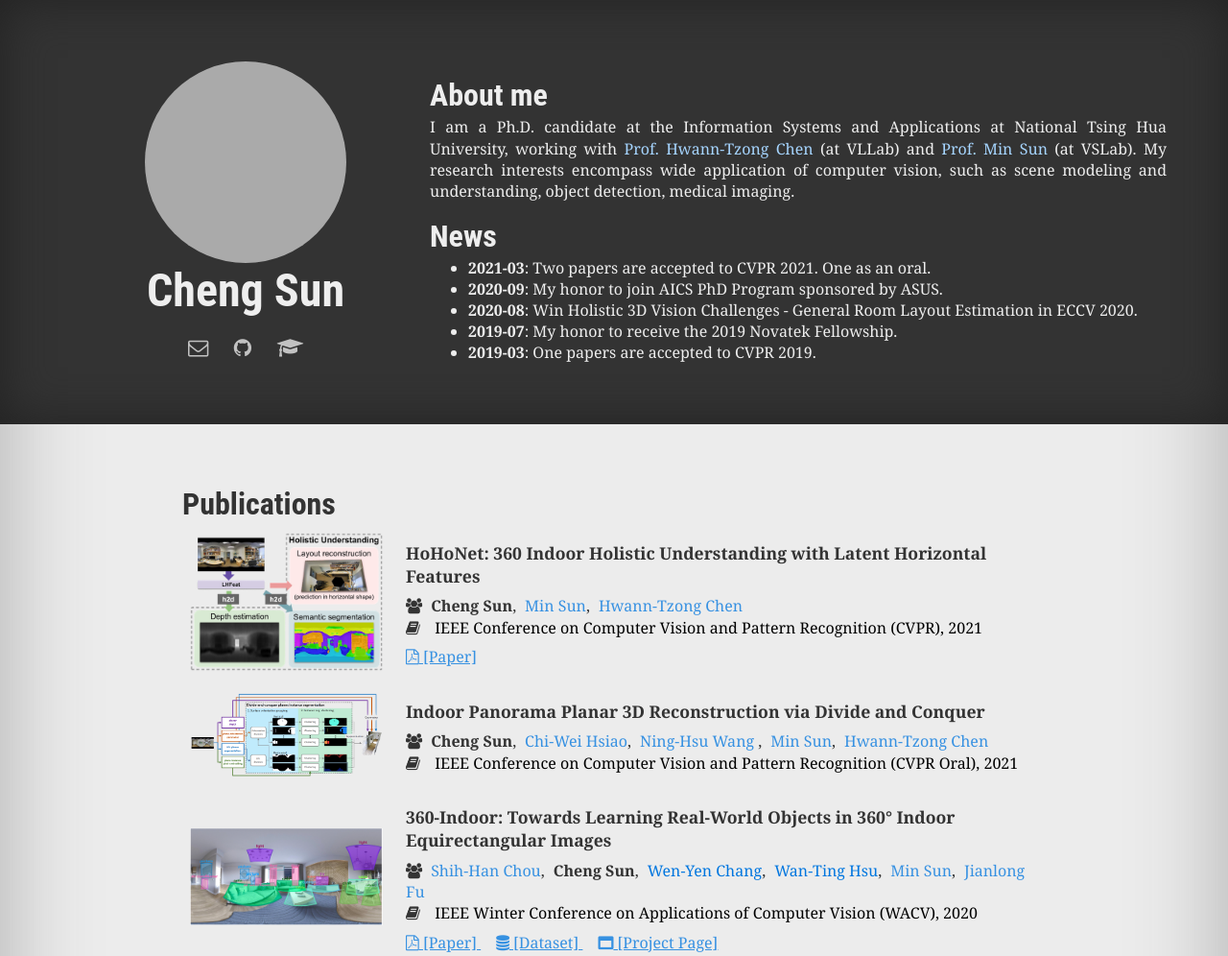
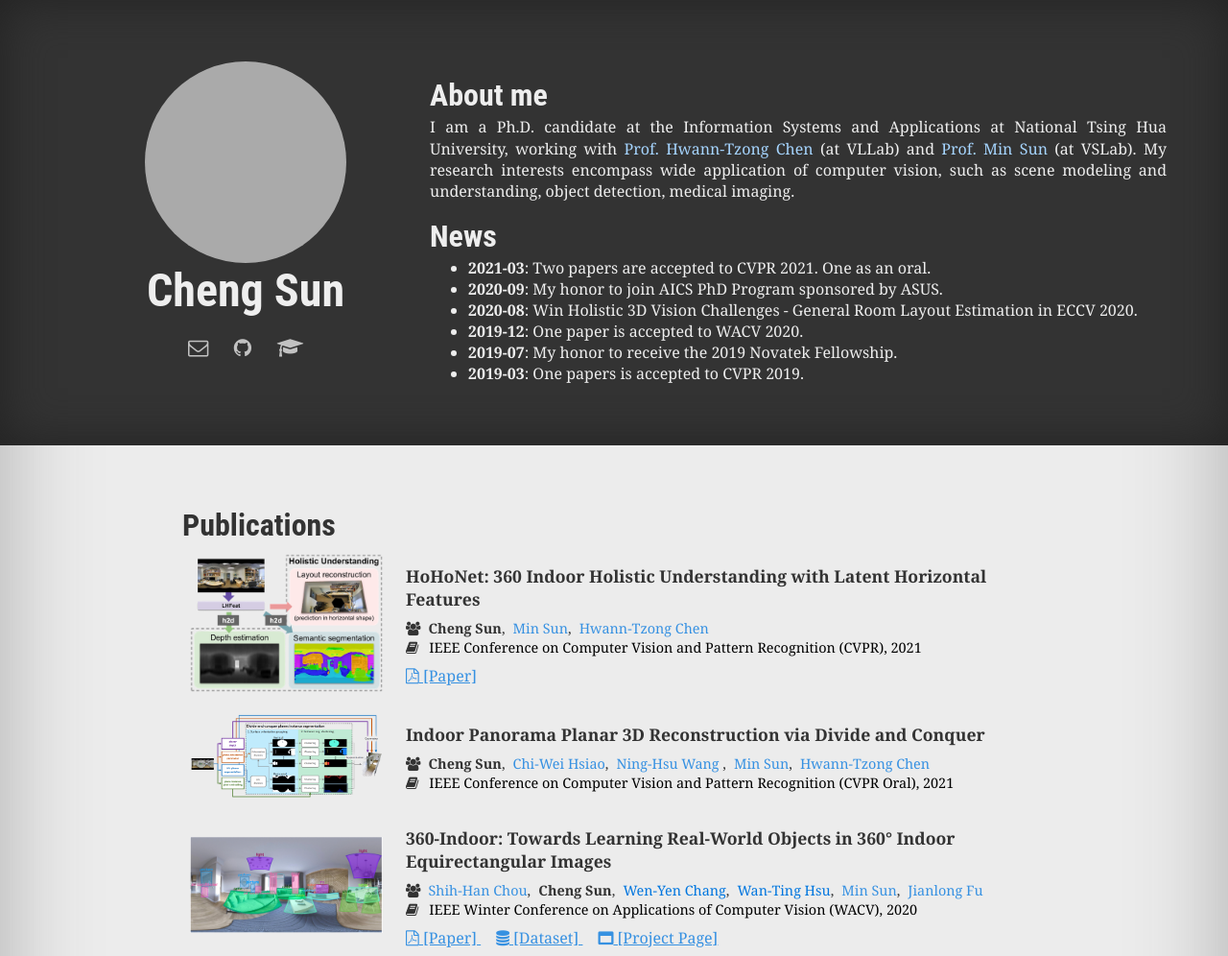
Before and after one commit to sunset1995/sunset1995.github.io, a plain HTML site: page index.html in a window 1280 px wide. Shown: the top 996 px of the page at 96% size. Drawn offline with Linux system fonts and the light colour scheme.

Commit message:
Add news & update style

```diff
--- a/index.html
+++ b/index.html
@@ -16,11 +16,11 @@
     <meta http-equiv="X-UA-Compatible" content="ie=edge">
     <title>Cheng Sun</title>
     <meta name="keywords" content="Cheng Sun, 孫誠, Sunset, sunset1995">
-    <meta name="description" content="Second year grad student in NTHU. Focusing on the topic of scene modeling and 3D geometry.">
+    <meta name="description" content="Ph.D. candidate at the Information Systems and Applications at National Tsing Hua University.">
     <meta name="google-site-verification" content="zTn5k4uR8M5ulbD97RtehwXhTTfyIYD4zgdiiQsMn6Q" />
     <meta name="msvalidate.01" content="3CC0A964D32EA3E8561E23E2DF370684" />
     <meta property="og:title" content="Cheng Sun">
-    <meta name="og:description" content="First year PhD student in NTHU. Focusing on the topic of scene modeling and 3D geometry.">
+    <meta name="og:description" content="Ph.D. candidate at the Information Systems and Applications at National Tsing Hua University.">
     <meta property="og:type" content="website">
     <meta property="og:url" content="https://sunset1995.github.io/">
     <meta property="og:site_name" content="Cheng Sun">
@@ -28,7 +28,6 @@
 
     <link rel="icon" href="./favicon.ico">
     <link rel="stylesheet" href="./font-awesome-4.7.0/css/font-awesome.min.css">
-    <link rel="stylesheet" type="text/css" href="./font-awesome-4.7.0/css/academicons.css">
     <link rel="stylesheet" href="./style.css">
     <link rel="stylesheet" href="./style-teaser.css">
     <link rel="stylesheet" href="./style-experience.css">
@@ -62,8 +61,9 @@
                 <li><strong>2021-03</strong>: Two papers are accepted to CVPR 2021. One as an oral.</li>
                 <li><strong>2020-09</strong>: My honor to join AICS PhD Program sponsored by ASUS.</li>
                 <li><strong>2020-08</strong>: Win Holistic 3D Vision Challenges - General Room Layout Estimation in ECCV 2020.</li>
+                <li><strong>2019-12</strong>: One paper is accepted to WACV 2020.</li>
                 <li><strong>2019-07</strong>: My honor to receive the 2019 Novatek Fellowship.</li>
-                <li><strong>2019-03</strong>: One papers are accepted to CVPR 2019.</li>
+                <li><strong>2019-03</strong>: One papers is accepted to CVPR 2019.</li>
             </ul>
         </div>
     </div>
@@ -278,6 +278,7 @@
                     <i class="fa fa-calendar"></i>
                     2020 Sep - Now
                 </p>
+                <p role="content">Working with <a href="https://htchen.github.io/" target="_blank">Prof. Hwann-Tzong Chen</a> (at VLLab) and <a href="http://aliensunmin.github.io/" target="_blank">Prof. Min Sun</a> (at VSLab).</p>
             </div>
         </article>
 
--- a/style.css
+++ b/style.css
@@ -74,7 +74,7 @@ article p {
 }
 
 p[role="sub-title"] {
-    font-size: 1em;
+    font-size: .9em;
     text-align: left;
 }
 p[role="sub-title"] span {
@@ -84,7 +84,7 @@ p[role="sub-title"] span {
 }
 p[role="sub-title"] span.conference {
     color: black;
-    margin-left: .7em;
+    margin-left: .5em;
 }
 p[role="sub-title"] b {
     font-weight: 900;
```
